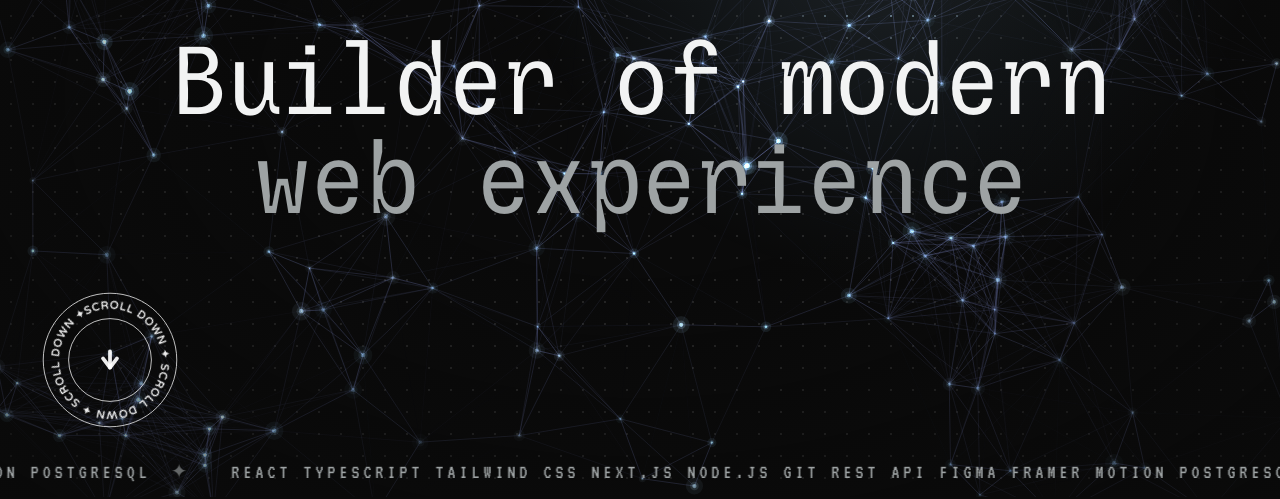
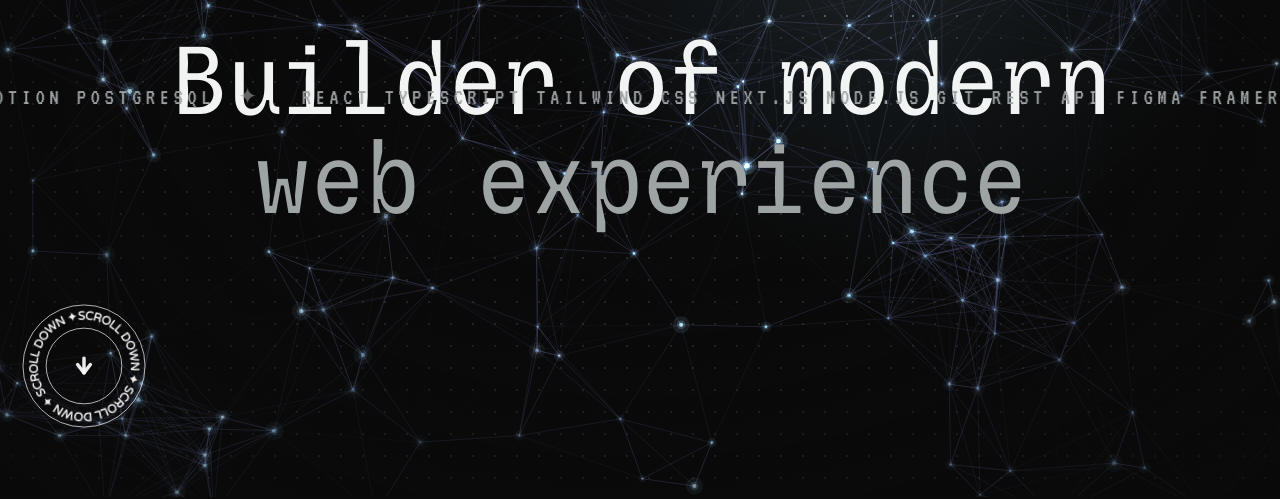
Before and after one commit to ellaheKhawari/ellahe-portfolio, a Next.js app: page / in a window 1280 px wide. Shown: the part 303-802 px from the top of the page. Built offline with nearby package versions, Linux system fonts and the light colour scheme; a web font is replaced by a local one.

Commit message:
Fix :height's bug in MarqueeCross

```diff
--- a/app/globals.css
+++ b/app/globals.css
@@ -159,6 +159,7 @@ h6 {
   display: flex;
   align-items: center;
   overflow: hidden;
+  height: var(--mqx-ribbon-height-mobile, 60px);
   transform: translate(-50%, -50%) rotate(var(--mqx-rotate-desktop));
   box-shadow: none;
   border-radius: 0;
@@ -167,6 +168,12 @@ h6 {
 @media (max-width: 640px) {
   .mqx-ribbon {
     transform: translate(-50%, -50%) rotate(var(--mqx-rotate-mobile));
+  }
+}
+
+@media (min-width: 768px) {
+  .mqx-ribbon {
+    height: var(--mqx-ribbon-height-desktop, 56px);
   }
 }
 
@@ -195,6 +202,13 @@ h6 {
   white-space: nowrap;
   direction: ltr;
   unicode-bidi: plaintext;
+  font-size: var(--mqx-font-size-mobile, 18px);
+}
+
+@media (min-width: 768px) {
+  .mqx-unit {
+    font-size: var(--mqx-font-size-desktop, 12px);
+  }
 }
 
 .mqx-sep {
--- a/components/sections/Hero.tsx
+++ b/components/sections/Hero.tsx
@@ -5,7 +5,7 @@ import { ArrowDown, ArrowUpRight, Space } from "lucide-react";
 import { useDictionary } from "@/lib/i18n/store";
 import { EASE_OUT } from "@/lib/utils";
 import { HeroBackground } from "../backgroundEffects/heroBg";
-import {MARQUEE_SKILLS} from "@/lib/mockData";
+import { MARQUEE_SKILLS } from "@/lib/mockData";
 import MarqueeCross from "../ui/MarqueeCross";
 import ScrollIndicator from "../ui/ScrollIndicator";
 import { useRef } from "react";
@@ -40,12 +40,12 @@ export function Hero() {
           <br />
           <span className="text-muted-foreground">{t.hero.title2}</span>
         </motion.h1>
-        <motion.div className="absolute bottom-15 left-10 z-10">
+        <motion.div className="absolute bottom-15 left-5 z-10">
           <ScrollIndicator
             text="SCROLL DOWN"
-            speed={40}
-            size={140}
+            speed={30}
             textSize={20}
+            className="size-28! md:size-32!"
             onClick={() => nextSectionRef.current?.scrollIntoView({ behavior: "smooth" })}
           />
         </motion.div>
@@ -85,16 +85,18 @@ export function Hero() {
           </a>
           </motion.div> */}
       </div>
-      <motion.div className="absolute inset-x-0 bottom-0 z-20">
+      <motion.div className="absolute h-1/12 inset-x-0 bottom-[-10] z-20">
         <MarqueeCross
           text={MARQUEE_SKILLS}
           separator="✦"
           topSpeed={120}
           topDirection="left"
-          height={50}
-          ribbonHeight={50}
           angle={0}
           rotate={0}
+          ribbonHeight={55}          // desktop: smaller height
+          mobileRibbonHeight={55}    // mobile: larger height
+          fontSize={23}              // desktop font size
+          mobileFontSize={30}        // mobile font size
         />
       </motion.div>
     </section>
--- a/components/ui/MarqueeCross.tsx
+++ b/components/ui/MarqueeCross.tsx
@@ -2,7 +2,7 @@
 
 import { MARQUEE_SKILLS } from '@/lib/mockData';
 import { MarqueeCrossProps, RibbonProps } from '@/types';
-import React from 'react';
+import React, { useEffect, useState } from 'react';
 
 export type MarqueeDirection = 'left' | 'right';
 
@@ -21,6 +21,8 @@ function Ribbon({
     ribbonColor,
     textColor,
     animationName,
+    mobileFontSize,
+    mobileRibbonHeight,
 }: RibbonProps) {
     const units = Array.from({ length: repeatCount * 2 }, (_, i) => i);
 
@@ -29,7 +31,8 @@ function Ribbon({
             className="mqx-ribbon"
             style={
                 {
-          height: `clamp(50px, 6vw, ${ribbonHeight}px)`,
+                    height: `${ribbonHeight}px`,
+                    fontSize: `${fontSize}px`,
                     backgroundColor: ribbonColor,
                     '--mqx-rotate-desktop': `${rotateDeg}deg`,
                     '--mqx-rotate-mobile': `${mobileRotateDeg}deg`,
@@ -52,9 +55,7 @@ function Ribbon({
                         className="mqx-unit"
                         style={{
                             color: textColor,
-              // موبایل: 14px — دسکتاپ: به fontSize prop میرسه
-              // قبلاً clamp(9px, 1vw, fontSize) بود که همیشه کوچیک میموند
-              fontSize: `clamp(20px, 3vw, ${fontSize}px)`,
+                            fontSize: `${fontSize}px`,
                             letterSpacing,
                         }}
                     >
@@ -80,8 +81,10 @@ function MarqueeCross({
     rotate = 0,
     width = '100%',
     height = '100%',
-  ribbonHeight = 72,
-  fontSize = 13,
+    ribbonHeight = 42,          // desktop: smaller height
+    mobileRibbonHeight = 68,    // mobile: larger height
+    fontSize = 12,              // desktop font size
+    mobileFontSize = 20,        // mobile font size
     letterSpacing = '0.2em',
     gap = 40,
     repeatCount = 10,
@@ -90,8 +93,28 @@ function MarqueeCross({
     className = '',
     style,
 }: MarqueeCrossProps) {
+    const [isMobile, setIsMobile] = useState(false);
+
+    useEffect(() => {
+        const media = window.matchMedia('(max-width: 768px)');
+        const update = () => setIsMobile(media.matches);
+
+        update();
+
+        if (typeof media.addEventListener === 'function') {
+            media.addEventListener('change', update);
+            return () => media.removeEventListener('change', update);
+        }
+
+        media.addListener(update);
+        return () => media.removeListener(update);
+    }, []);
+
+    const activeRibbonHeight = isMobile ? mobileRibbonHeight : ribbonHeight;
+    const activeFontSize = isMobile ? mobileFontSize : fontSize;
+    const activeAngle = isMobile ? (mobileAngle ?? angle) : angle;
+
     const animationName = 'mqx-scroll';
-  const resolvedMobileAngle = mobileAngle ?? angle;
 
     return (
         <div
@@ -108,12 +131,14 @@ function MarqueeCross({
             <Ribbon
                 text={text}
                 separator={separator}
-        rotateDeg={-angle}
-        mobileRotateDeg={-resolvedMobileAngle}
+                rotateDeg={-activeAngle}
+                mobileRotateDeg={-activeAngle}
                 speed={topSpeed ?? speed}
                 direction={topDirection}
-        ribbonHeight={ribbonHeight}
-        fontSize={fontSize}
+                ribbonHeight={activeRibbonHeight}
+                mobileRibbonHeight={activeRibbonHeight}
+                fontSize={activeFontSize}
+                mobileFontSize={activeFontSize}
                 letterSpacing={letterSpacing}
                 gap={gap}
                 repeatCount={repeatCount}
--- a/components/ui/ScrollIndicator.tsx
+++ b/components/ui/ScrollIndicator.tsx
@@ -67,9 +67,8 @@ export default function ScrollIndicator({
             <g className="si-rotor" style={{ "--si-duration": `${duration}s` } as React.CSSProperties}>
                 <path id={pathId} d={circlePathD(CENTER, CENTER, radius)} fill="none" />
                 <text
-                    className="si-font"
+                    className="si-font text-md md:text-2xl"
                     fill="rgba(255,255,255,0.92)"
-                    fontSize={textSize}
                     fontWeight={600}
                     letterSpacing={`${letterSpacing}em`}
                     dominantBaseline="middle"
--- a/types/index.ts
+++ b/types/index.ts
@@ -159,6 +159,8 @@ export interface MarqueeCrossProps {
   backgroundColor?: string;
   className?: string;
   style?: React.CSSProperties;
+  mobileRibbonHeight?: number;
+  mobileFontSize?: number;
 }
 
 export interface RibbonProps {
@@ -176,6 +178,8 @@ export interface RibbonProps {
   ribbonColor: string;
   textColor: string;
   animationName: string;
+  mobileRibbonHeight?: number;
+  mobileFontSize?: number;
 }
 
 export interface ScrollIndicatorProps {
```
Lines whose indentation alone changed are shown as unchanged.
